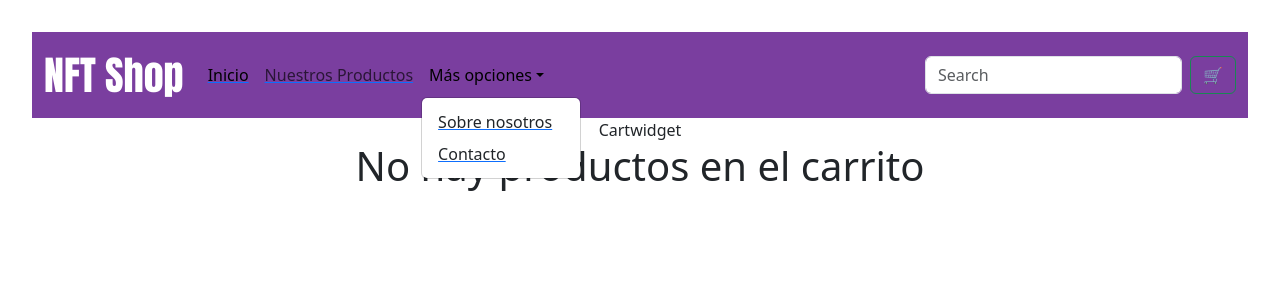
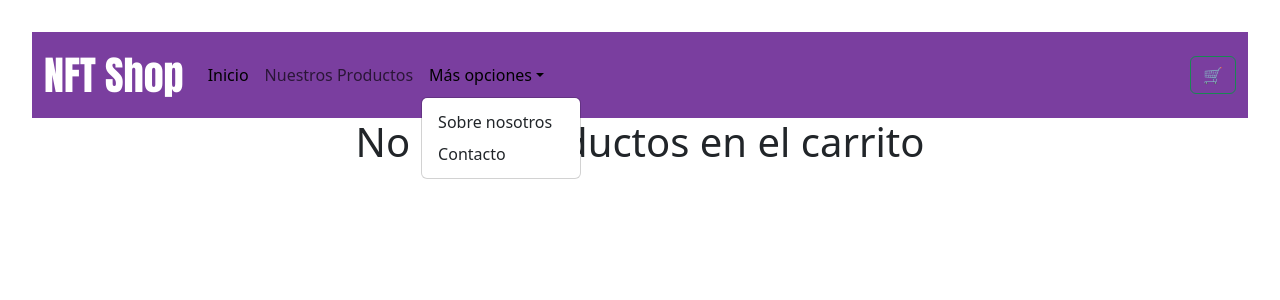
Before and after one commit to nicooviedo04/Pre-entrega1-Oviedo, a React (Vite) app: page /Cart in a window 1280 px wide. Both pictures are taken after a click on the button "Más opciones". Shown: the top 300 px of the page. Built offline with nearby package versions, Linux system fonts and the light colour scheme.

Commit message:
barra de navegacion

```diff
--- a/src/Component/Cartwidget/Cartwidget.jsx
+++ b/src/Component/Cartwidget/Cartwidget.jsx
@@ -4,7 +4,6 @@ function Cartwidget() {
   return (
     <>
     <Navbar/>
-    <div>Cartwidget</div>
     <h1> No hay productos en el carrito</h1>
 
     </>
--- a/src/Component/Navbar/Navbar.css
+++ b/src/Component/Navbar/Navbar.css
@@ -1,5 +1,6 @@
 .navbar{
 background-color: rgb(122, 62, 159);
+list-style: none;
 }
 .navbar-brand{
     font-family: Impact, Haettenschweiler, 'Arial Narrow Bold', sans-serif;
--- a/src/Component/Navbar/Navbar.jsx
+++ b/src/Component/Navbar/Navbar.jsx
@@ -14,31 +14,27 @@ const Navbar = () => {
         <div className="collapse navbar-collapse" id="navbarSupportedContent">
           <ul className="navbar-nav me-auto mb-2 mb-lg-0">
             <li className="nav-item">
-            <Link to={"/"}>
-              <a className="nav-link active" aria-current="page" href="#">Inicio</a>
-            </Link>
+              <Link to={"/"} className="nav-link active" aria-current="page" href="#">Inicio</Link>
             </li>
             <li className="nav-item">
-              <Link to={"/Productos"}>
-              <a className="nav-link" href="#">Nuestros Productos</a>
-              </Link>
+              <Link to={"/Productos"} className="nav-link" href="#">Nuestros Productos</Link>
+
             </li>
             <li className="nav-item dropdown">
               <a className="nav-link dropdown-toggle" href="#" role="button" data-bs-toggle="dropdown" aria-expanded="false">
                 Más opciones
               </a>
               <ul className="dropdown-menu">
-               <Link to={"/Sobrenosotros"}>
-                <li><a className="dropdown-item" href="#">Sobre nosotros</a></li>
-               </Link>
-               <Link to={"/Contacto"}>
-                <li><a className="dropdown-item" href="#">Contacto</a></li>
-               </Link>
+              <li>
+                <Link to={"/Sobrenosotros"} className="dropdown-item" href="#">Sobre nosotros</Link>
+              </li>
+              <li>
+                <Link to={"/Contacto"} className="dropdown-item" href="#">Contacto</Link>
+              </li>
               </ul>
             </li>
           </ul>
-          <form className="d-flex" role="search">
-            <input className="form-control me-2" type="search" placeholder="Search" aria-label="Search" />
+          <form className="d-flex">
            <Link to={"/Cart"}>
            <button className="btn btn-outline-success" type="submit" id='Cart'>🛒</button>
            </Link>
--- a/src/index.css
+++ b/src/index.css
@@ -3,4 +3,5 @@
   padding: 0;
   box-sizing: border-box;
   list-style: none;
+  text-decoration: none;
 }
```
